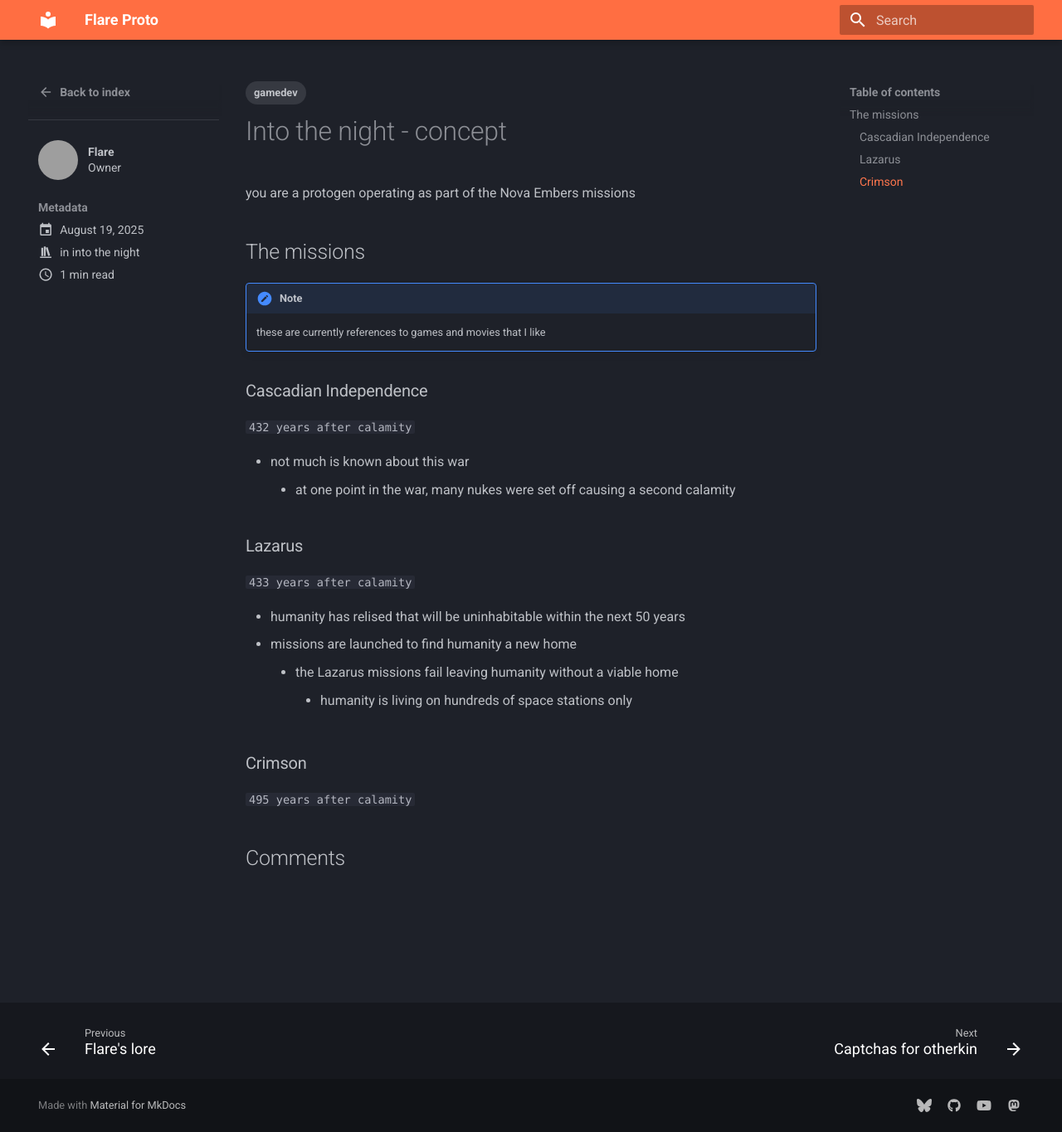
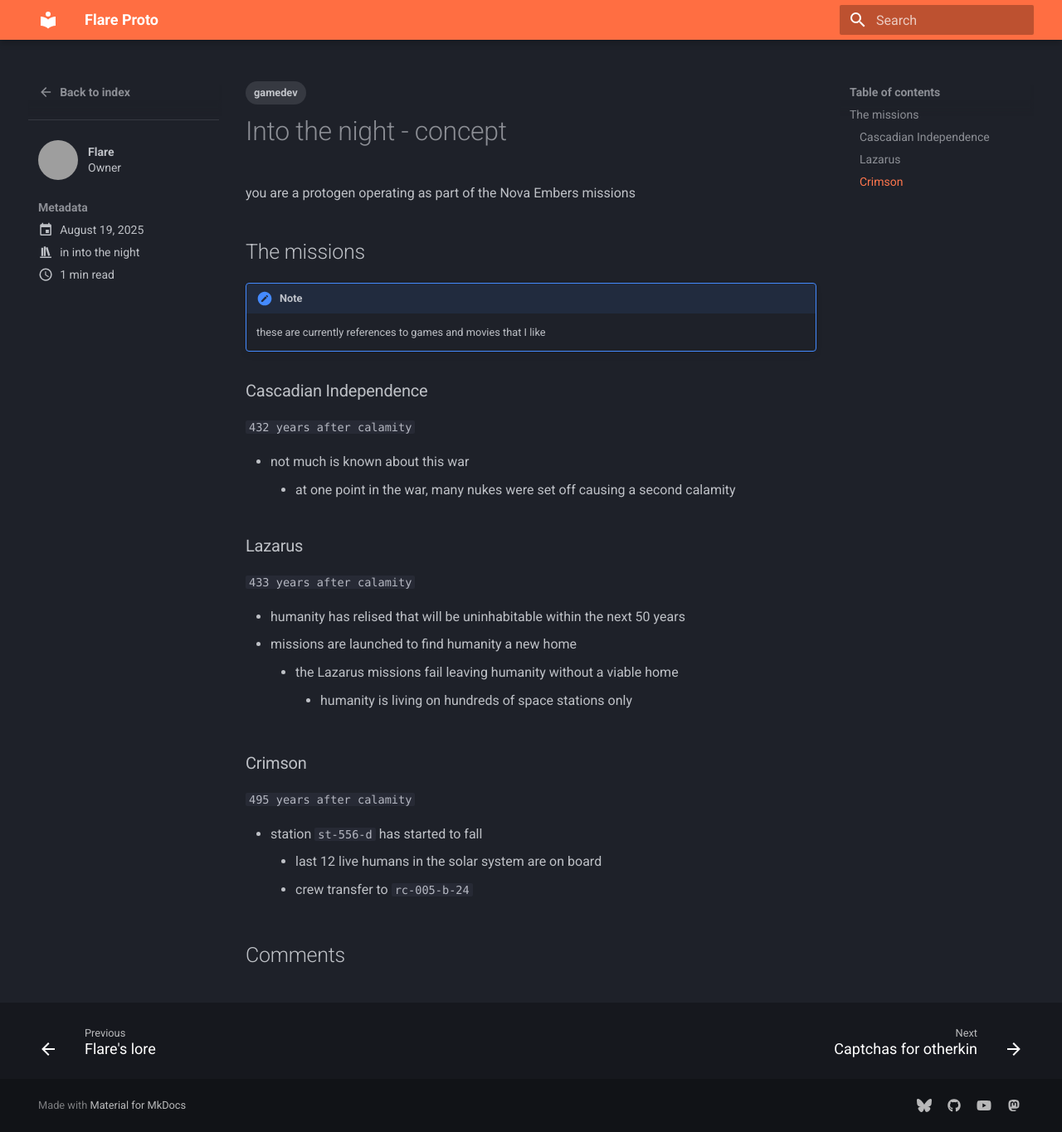
Before and after one commit to flare-proto/flare-proto.github.io, an MkDocs documentation site: the page built from docs/blog/posts/intoTheNight.md, in a window 1280 px wide and 1365 px high. Shown: the whole window at 83% size. Built offline with MkDocs 1.6.1 and Material for MkDocs 9.7.7, drawn with Linux system fonts in a browser that asks for light colours; some web fonts are replaced; comment, search, counter and statistics services are not loaded; grey boxes are pictures that could not be loaded.

Commit message:
Update intoTheNight.md

```diff
--- a/docs/blog/posts/intoTheNight.md
+++ b/docs/blog/posts/intoTheNight.md
@@ -26,3 +26,7 @@ you are a protogen operating as part of the Nova Embers missions
         - humanity is living on hundreds of space stations only
 ### Crimson
 ` 495 years after calamity `
+
+- station `st-556-d` has  started to fall
+    - last 12 live humans in the solar system are on board
+    - crew transfer to `rc-005-b-24`
```
